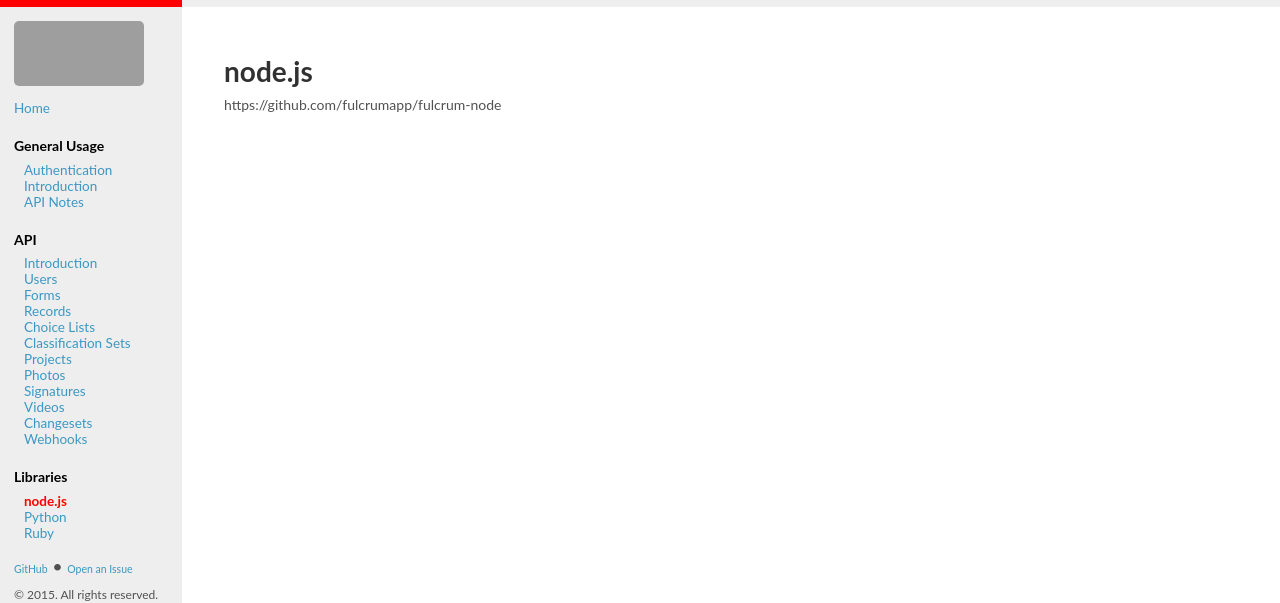
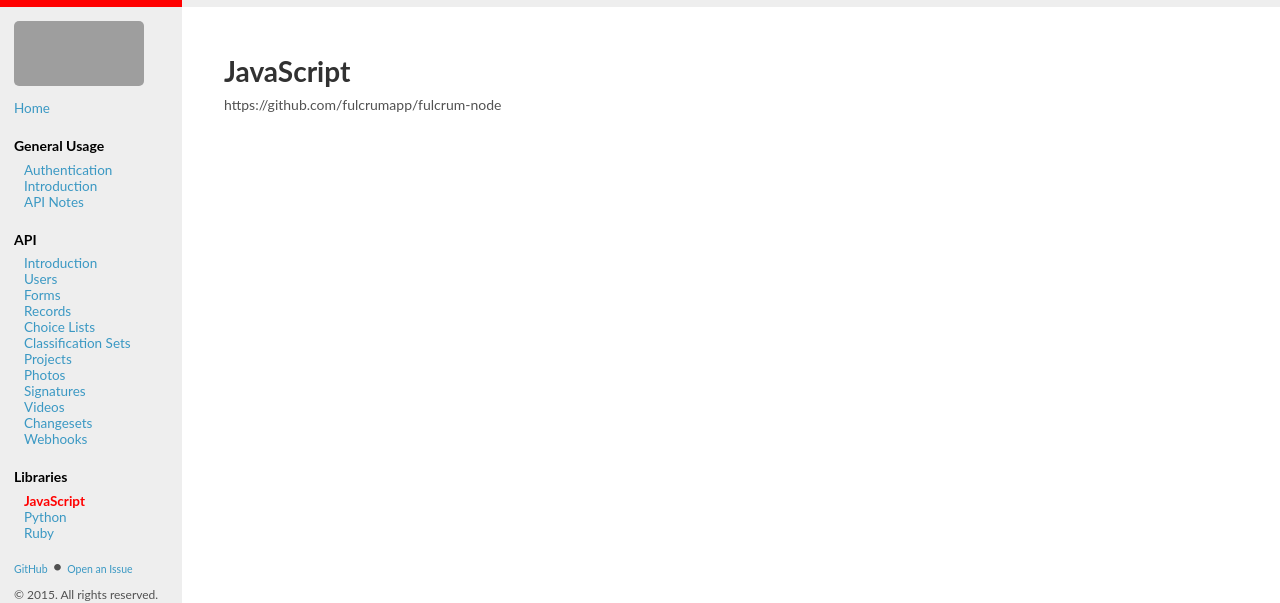
Before and after one commit to rylincoln/developer.fulcrumapp.com, a Jekyll site: the page built from _libraries/nodejs.md, in a window 1280 px wide. Shown: the top 603 px of the page. Built offline with Jekyll 4.4.1, drawn with Linux system fonts in a browser that asks for light colours; grey boxes are pictures that could not be loaded.

Commit message:
Just say JavaScript, because the browserified version can be used in the browser.

```diff
--- a/_libraries/nodejs.md
+++ b/_libraries/nodejs.md
@@ -2,8 +2,8 @@
 layout: default
 section: libs
 order: 1
-title: "node.js"
-description: "fulcrum-node library for node.js"
+title: "JavaScript"
+description: "fulcrum-node library for JavaScript"
 category: section
 ---
 
```
